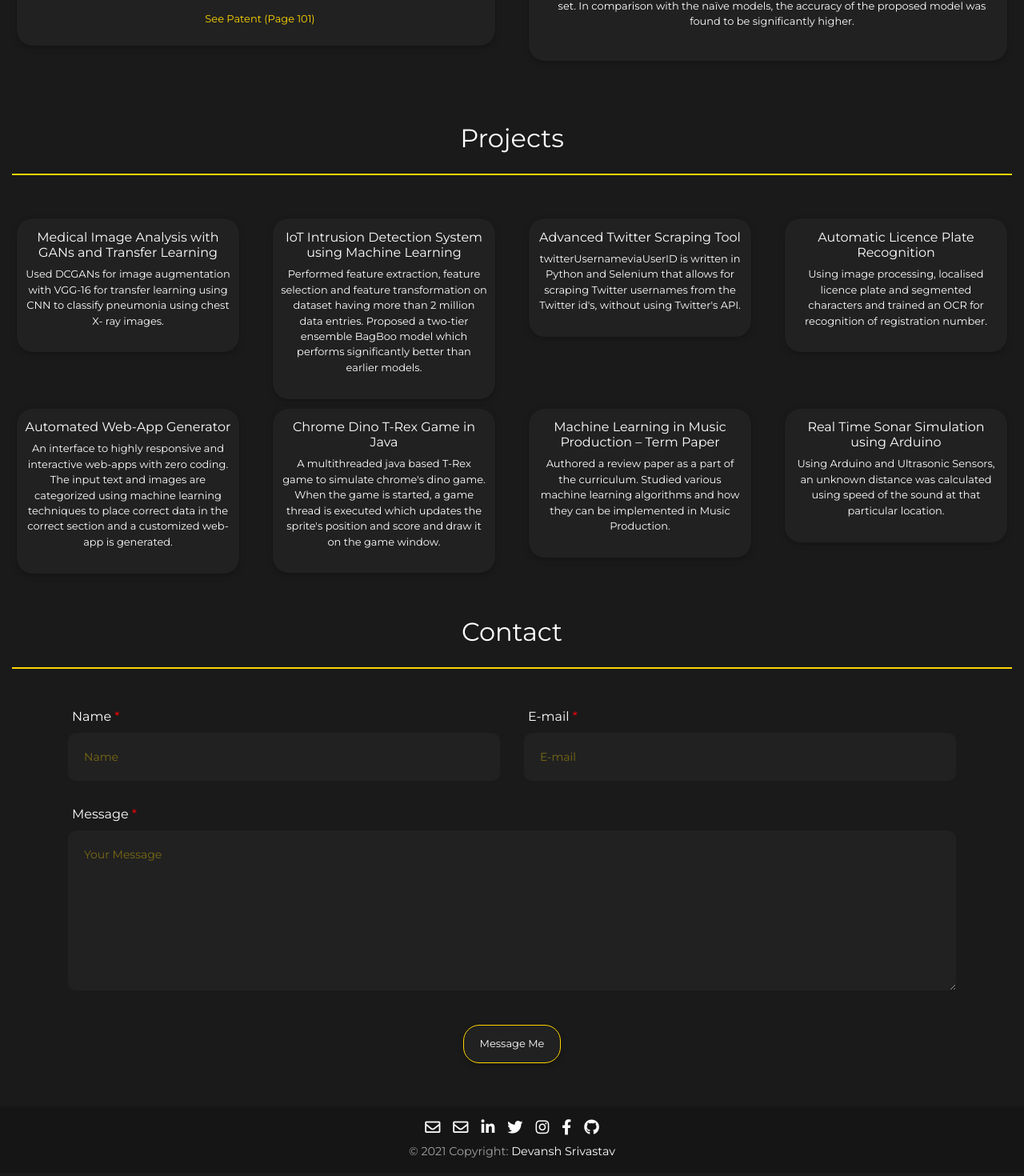
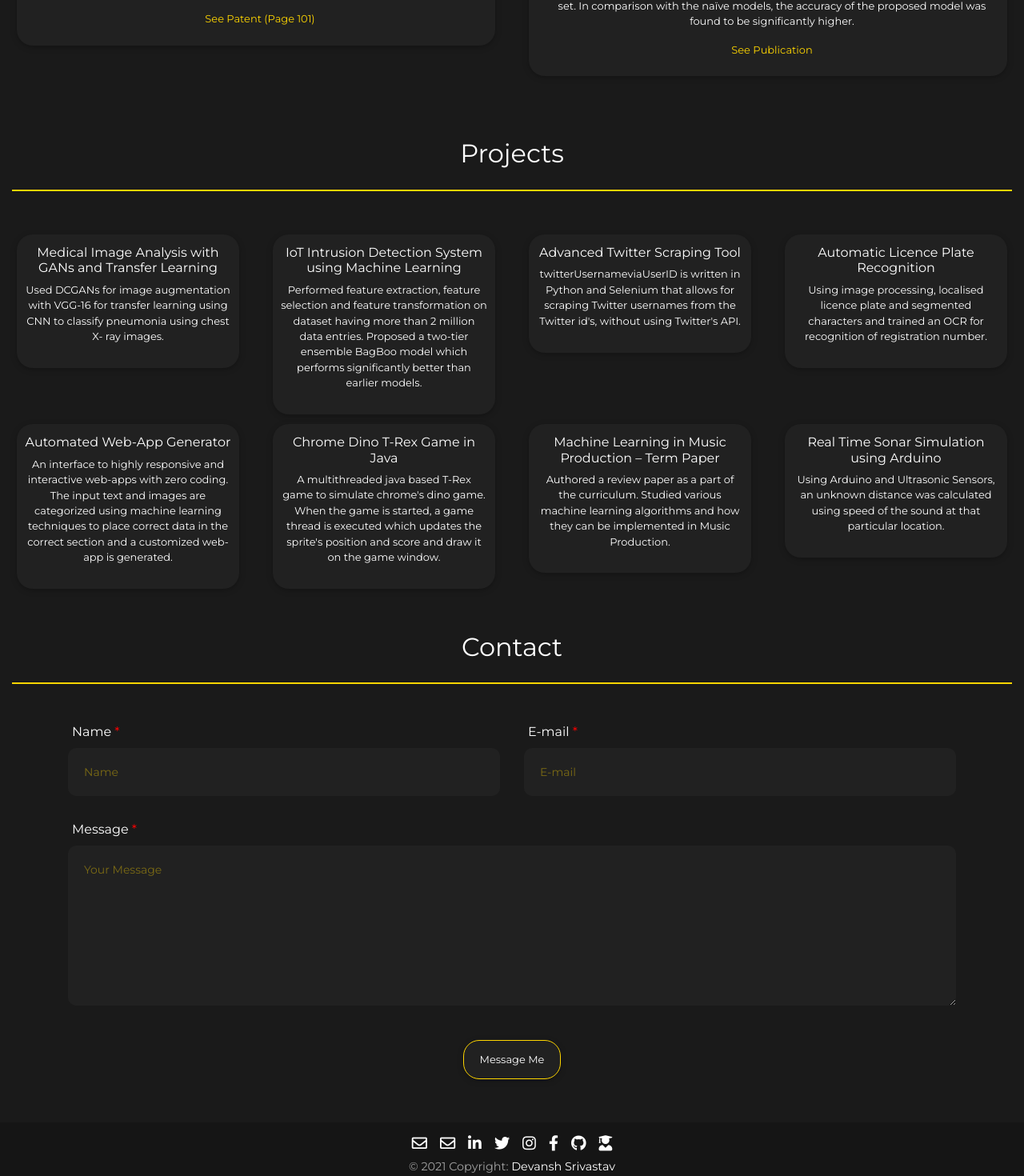
Before and after one commit to devansh-srivastav/devanshsrivastav, a React (Create React App) app: page / in a window 1280 px wide. Shown: the part 3434-4904 px from the top of the page at 80% size. Built offline with nearby package versions, Linux system fonts and the light colour scheme.

Commit message:
Added publication link

```diff
--- a/src/components/Footbar.jsx
+++ b/src/components/Footbar.jsx
@@ -1,5 +1,6 @@
 import React from "react";
 import { MDBCol, MDBContainer, MDBFooter, MDBIcon } from "mdbreact";
+import googlescholar from '../img/google_scholar.png';
 
 const Footbar = () => {
     return (
@@ -34,6 +35,9 @@ const Footbar = () => {
                         <a href='https://github.com/devansh-srivastav' className='px-2 fa-lg fb-ic'>
                             <MDBIcon fab icon='github' className='foot-icon'></MDBIcon>
                         </a>
+                        <a href='https://scholar.google.com/citations?hl=en&user=4C3CZHUAAAAJ' className='px-2 fa-lg fb-ic'>
+                            <MDBIcon icon='user-graduate' className='foot-icon'></MDBIcon>
+                        </a>
                     </MDBCol>
                     &copy; {new Date().getFullYear()} Copyright: <a href="https://www.devanshsrivastav.com"> Devansh Srivastav </a>
                 </MDBContainer>
--- a/src/components/Research.jsx
+++ b/src/components/Research.jsx
@@ -26,6 +26,7 @@ function Research(){
                                 <h6 className='title'>Improved Classification for Pneumonia Detection using Transfer Learning with GAN based Synthetic Image Augmentation</h6>
                                 <p>Confluence-2021:11th International Conference on Cloud Computing, Data Science & Engineering</p>
                                 <p>Abstract: Deep learning techniques have found their applications in various domains, and they are being widely used in medical treatments and diagnostics. To diagnose diseases viz. pneumonia, the examination of chest X-ray images are often conducted, and the efficiency of diagnosis can be significantly improved with the use of computer-aided diagnostic systems. Deep learning algorithms are used in this paper for the classification of chest X-ray images to diagnose pneumonia. Deep convolutional generative adversarial networks were trained for augmentation of synthetic images to oversample the dataset for the model to perform better. Then transfer learning was used with convolutional neural networks by utilising VGG16 as the base model for image classification. The model was able to achieve 94.5% accuracy on the validation set. In comparison with the naïve models, the accuracy of the proposed model was found to be significantly higher.</p>
+                                <a href='https://ieeexplore.ieee.org/document/9377062' target="_blank" rel="noopener noreferrer" className='linkButton'>See Publication</a>
                             </div>
                         </button>
                     </div>
```
Also changed, not shown: src/img/google_scholar.png (added), 1 other file (tests, documents, lock files or other folders).
